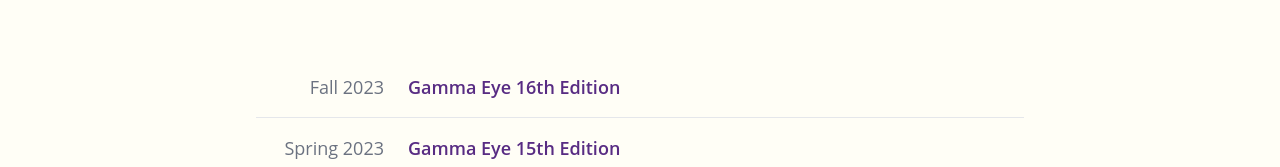
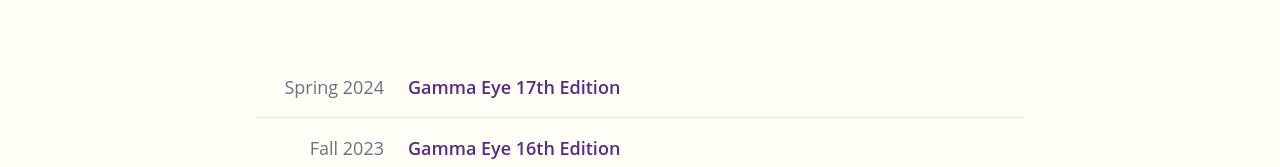
Before and after one commit to MSBivens/dsp, a Next.js app in the folder dsp/: page /newsletter in a window 1280 px wide. Shown: the part 748-915 px from the top of the page. Built offline with nearby package versions, Linux system fonts and the light colour scheme.

Commit message:
17th init

```diff
--- a/dsp/src/app/layout.js
+++ b/dsp/src/app/layout.js
@@ -1,5 +1,8 @@
 import { Inter } from "next/font/google";
 import "./globals.css";
+
+import { GoogleAnalytics } from "@next/third-parties/google";
+import { Analytics } from "@vercel/analytics/react";
 
 import Header from "./components/clientHeader";
 import Footer from "./components/footer";
@@ -21,7 +24,9 @@
       <body className={inter.className}>
         <Header />
         {children}
+        <Analytics />
         <Footer />
+        <GoogleAnalytics gaId="G-Y5TVLG7E11" />
       </body>
     </html>
   );
--- a/dsp/src/app/newsletter/page.js
+++ b/dsp/src/app/newsletter/page.js
@@ -45,6 +45,19 @@
 
           <div class="flow-root max-w-3xl mx-auto mt-8 sm:mt-12 lg:mt-16">
             <div class="-my-4 divide-y divide-gray-200 dark:divide-gray-700">
+              <div class="flex flex-col gap-2 py-4 sm:gap-6 sm:flex-row sm:items-center">
+                <p class="w-32 text-lg font-normal text-gray-500 sm:text-right dark:text-gray-400 shrink-0">
+                  Spring 2024
+                </p>
+                <p class="text-lg font-semibold text-gray-900 dark:text-white ">
+                  <a
+                    href="../../files/GammaEyeED17.pdf"
+                    class="hover:underline"
+                  >
+                    Gamma Eye 17th Edition
+                  </a>
+                </p>
+              </div>
               <div class="flex flex-col gap-2 py-4 sm:gap-6 sm:flex-row sm:items-center">
                 <p class="w-32 text-lg font-normal text-gray-500 sm:text-right dark:text-gray-400 shrink-0">
                   Fall 2023
```
